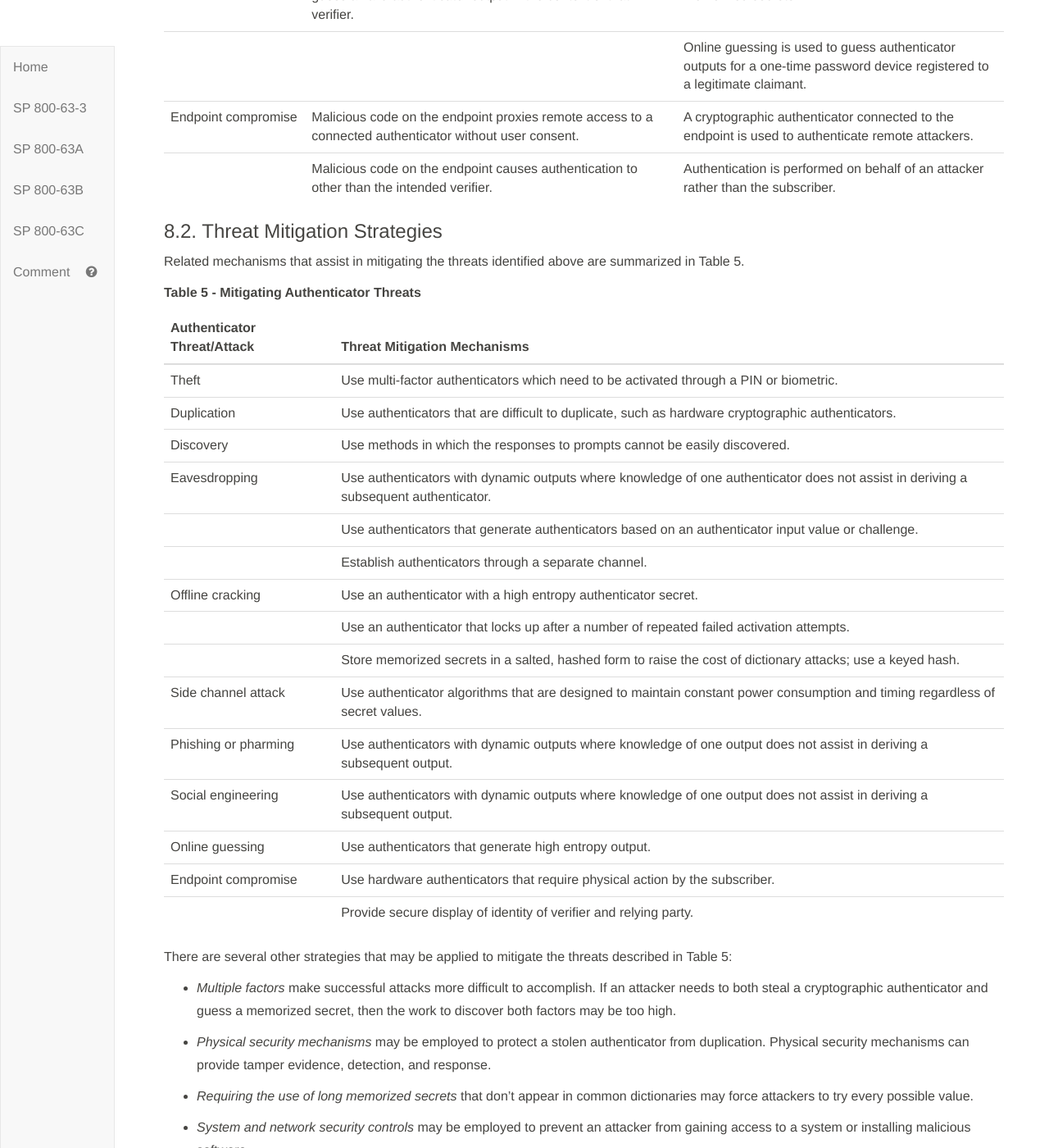
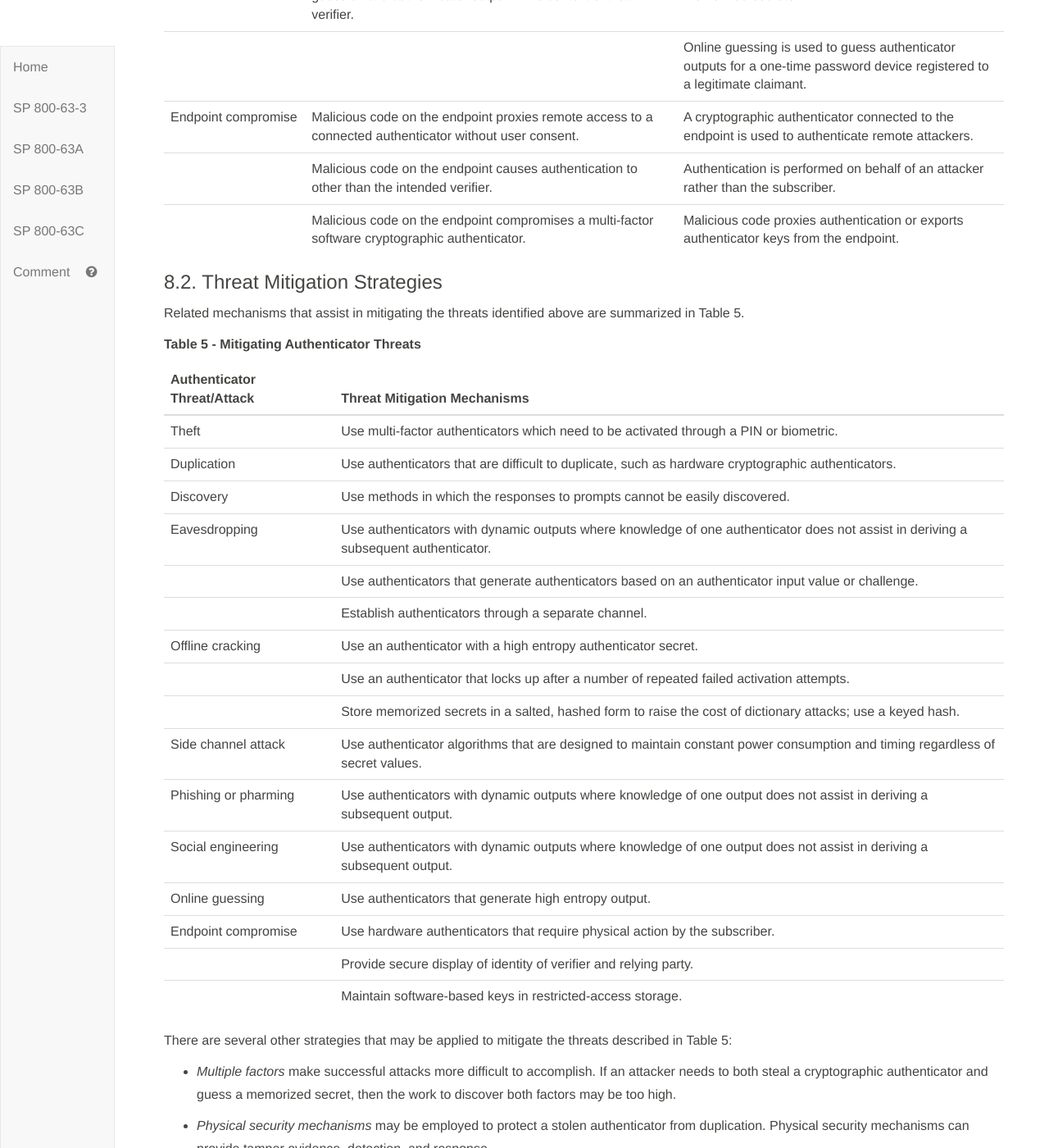
Before and after one commit to usnistgov/800-63-3, a Jekyll site: the page built from sp800-63b.md, in a window 1280 px wide and 1400 px high, scrolled down 39361 px. Shown: the whole window at 82% size. Built offline with Jekyll 4.4.1, drawn with Linux system fonts in a browser that asks for light colours.

Commit message:
Threats to multi factor software crypto authenticators (addresses usnistgov/800-63-3#43)

```diff
--- a/sp800-63b/sec8_security.md
+++ b/sp800-63b/sec8_security.md
@@ -43,6 +43,7 @@ This document assumes that the subscriber is not colluding with the attacker who
 | | | Online guessing is used to guess authenticator outputs for a one-time password device registered to a legitimate claimant. |
 | Endpoint compromise | Malicious code on the endpoint proxies remote access to a connected authenticator without user consent. | A cryptographic authenticator connected to the endpoint is used to authenticate remote attackers. |
 | | Malicious code on the endpoint causes authentication to other than the intended verifier. | Authentication is performed on behalf of an attacker rather than the subscriber.
+| | Malicious code on the endpoint compromises a multi-factor software cryptographic authenticator. | Malicious code proxies authentication or exports authenticator keys from the endpoint.
 
 ### 8.2. Threat Mitigation Strategies
 Related mechanisms that assist in mitigating the threats identified above are summarized in Table 5.
@@ -66,6 +67,7 @@ Related mechanisms that assist in mitigating the threats identified above are su
 | Online guessing | Use authenticators that generate high entropy output.
 | Endpoint compromise | Use hardware authenticators that require physical action by the subscriber.
 | | Provide secure display of identity of verifier and relying party.
+| | Maintain software-based keys in restricted-access storage.
 
 There are several other strategies that may be applied to mitigate the threats described in Table 5:
 
```
